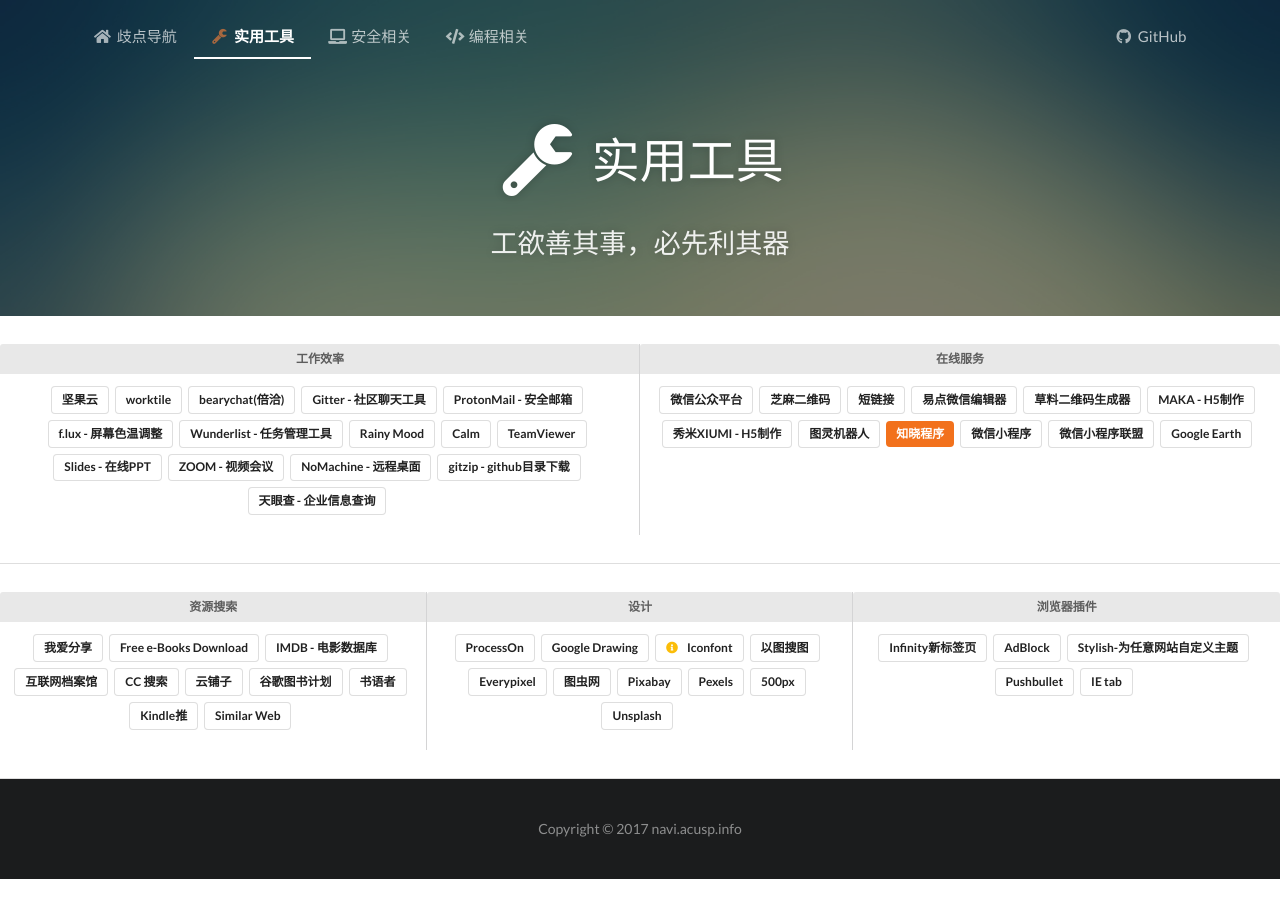
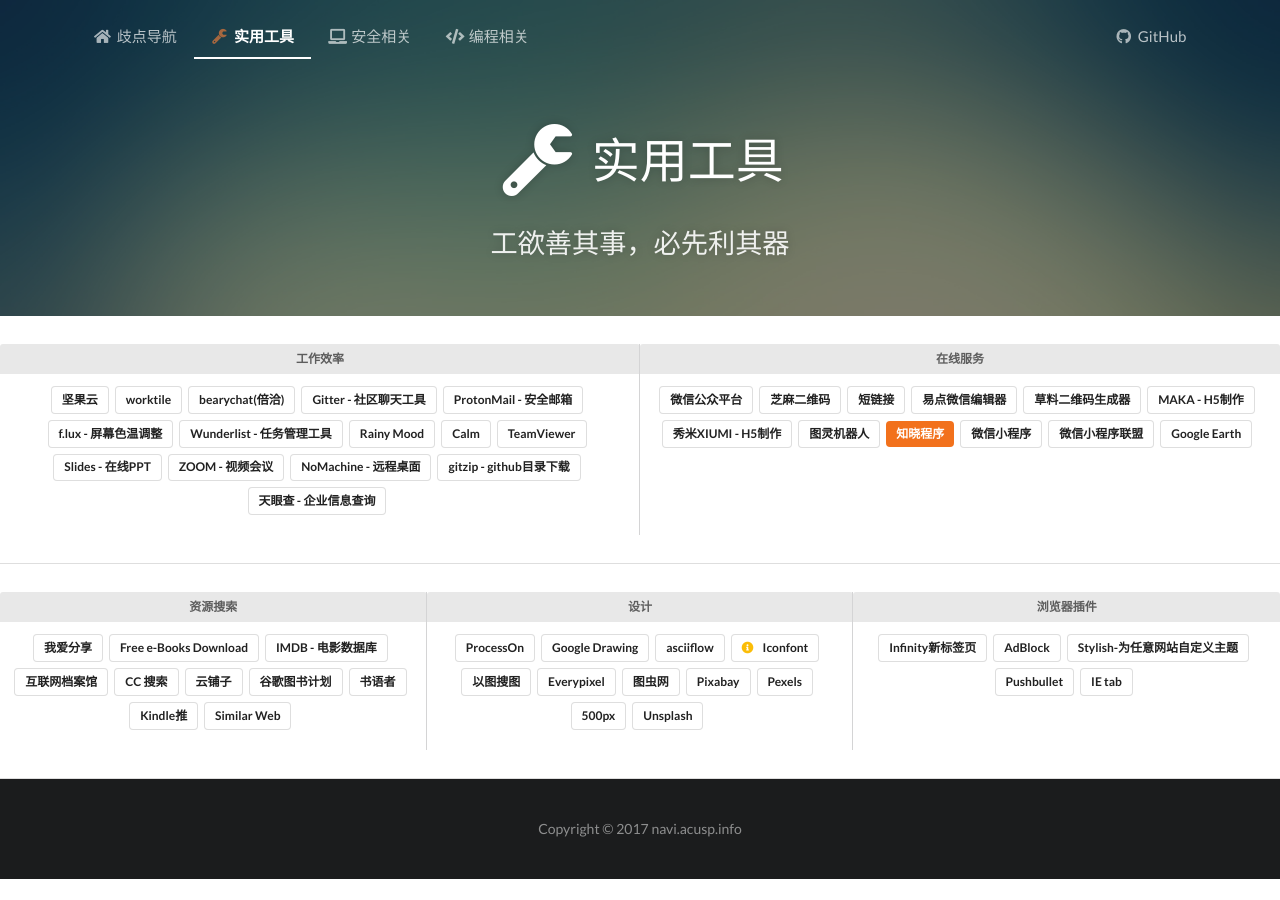
Before and after one commit to acusp/AC-Navi, a Jekyll site: the page built from tool/index.html, in a window 1280 px wide. Built offline with Jekyll 4.4.1, drawn with Linux system fonts in a browser that asks for light colours; comment, search, counter and statistics services are not loaded.

Commit message:
Add asciiflow tool link

```diff
--- a/_data/tool_links.yml
+++ b/_data/tool_links.yml
@@ -168,6 +168,10 @@
       style: basic
       url: https://docs.google.com/drawings
 
+    - name: asciiflow
+      style: basic
+      url: http://asciiflow.com/
+
     - name: Iconfont
       style: basic
       icon: info circle yellow
```
